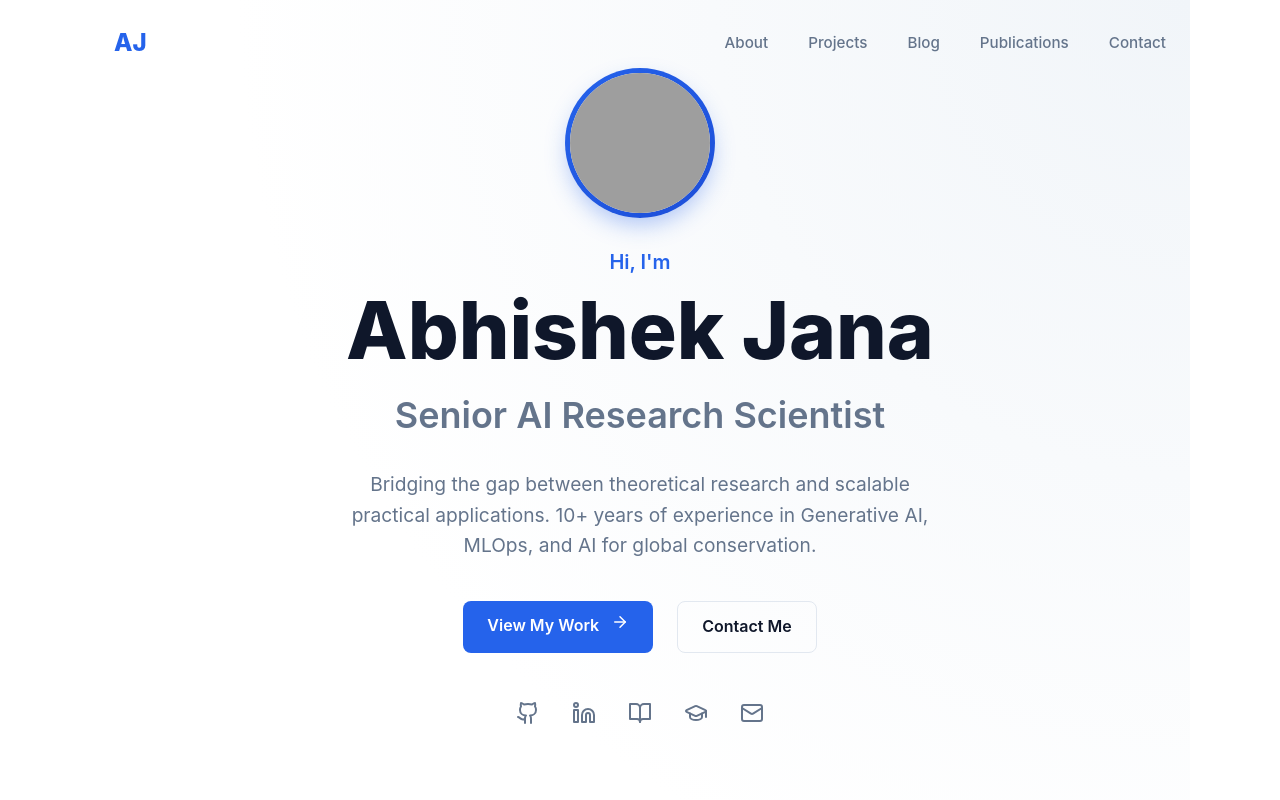
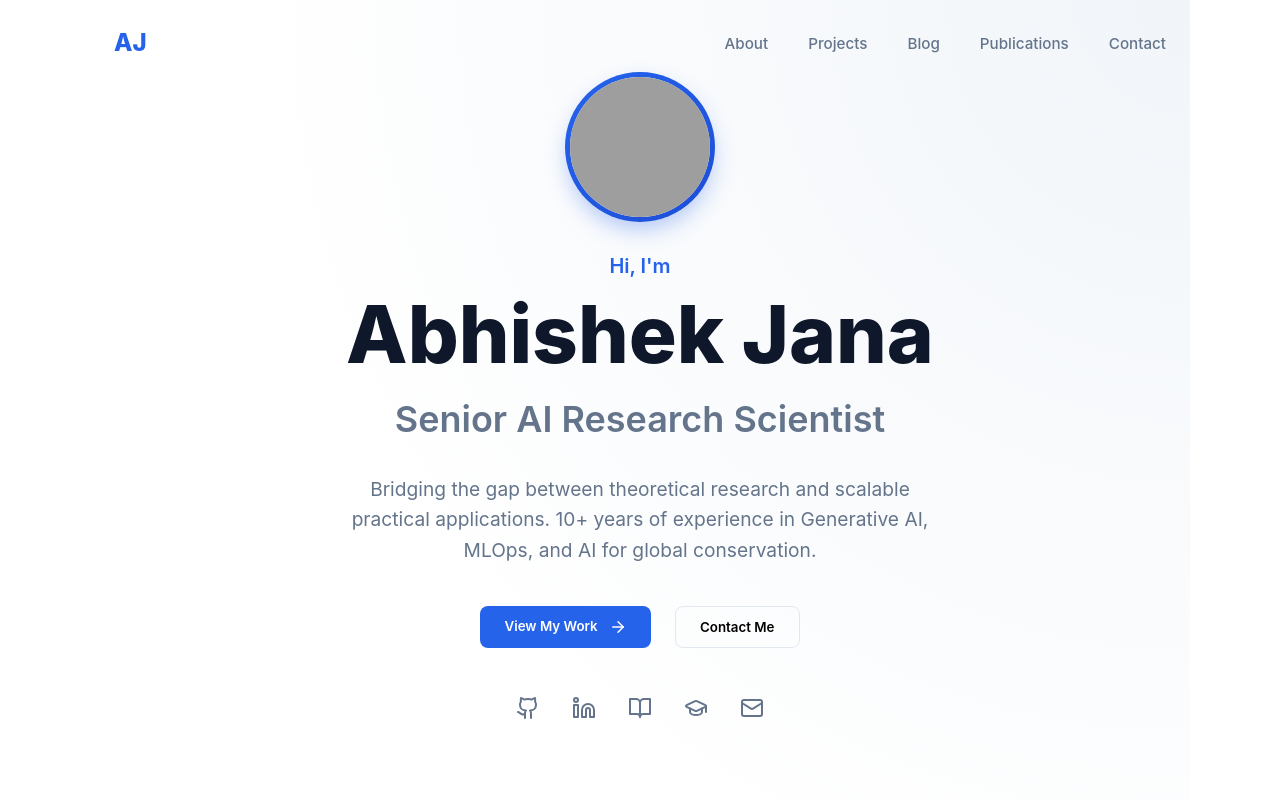
Before and after one commit to abhishek-jana/abhishek-jana.github.io, a React (Vite) app: page / in a window 1280 px wide. Shown: the top 800 px of the page. Built offline with nearby package versions, Linux system fonts and the light colour scheme; grey boxes are pictures that could not be loaded.

Commit message:
fix: Update Navbar and Hero to use programmable scroll instead of href anchors for compatibility with HashRouter

```diff
--- a/src/components/Hero.tsx
+++ b/src/components/Hero.tsx
@@ -3,6 +3,11 @@ import { ArrowRight, Github, Linkedin, Mail, GraduationCap, BookOpen } from 'luc
 import '../styles/Hero.css';
 
 const Hero = () => {
+  const handleScroll = (id: string) => {
+    const element = document.getElementById(id);
+    if (element) element.scrollIntoView({ behavior: 'smooth' });
+  };
+
   return (
     <section className="hero">
       <div className="hero-content">
@@ -19,10 +24,12 @@ const Hero = () => {
         </p>
 
         <div className="hero-actions">
-          <a href="#projects" className="btn btn-primary">
-            View My Work <ArrowRight size={18} style={{ marginLeft: '8px' }} />
-          </a>
-          <a href="#contact" className="btn btn-outline">Contact Me</a>
+          <button onClick={() => handleScroll('projects')} className="btn btn-primary" style={{ border: 'none', fontFamily: 'inherit' }}>
+            View My Work <ArrowRight size={18} style={{ marginLeft: '8px', verticalAlign: 'middle' }} />
+          </button>
+          <button onClick={() => handleScroll('contact')} className="btn btn-outline" style={{ background: 'none', fontFamily: 'inherit' }}>
+            Contact Me
+          </button>
         </div>
 
         <div className="hero-socials">
--- a/src/components/Navbar.tsx
+++ b/src/components/Navbar.tsx
@@ -1,10 +1,13 @@
 import React, { useState, useEffect } from 'react';
 import { Menu, X } from 'lucide-react';
+import { useNavigate, useLocation } from 'react-router-dom';
 import '../styles/Navbar.css';
 
 const Navbar = () => {
   const [isOpen, setIsOpen] = useState(false);
   const [scrolled, setScrolled] = useState(false);
+  const navigate = useNavigate();
+  const location = useLocation();
 
   useEffect(() => {
     const handleScroll = () => {
@@ -15,23 +18,44 @@ const Navbar = () => {
   }, []);
 
   const navLinks = [
-    { name: 'About', href: '#about' },
-    { name: 'Projects', href: '#projects' },
-    { name: 'Blog', href: '#blog' },
-    { name: 'Publications', href: '#publications' },
-    { name: 'Contact', href: '#contact' },
+    { name: 'About', id: 'about' },
+    { name: 'Projects', id: 'projects' },
+    { name: 'Blog', id: 'blog' },
+    { name: 'Publications', id: 'publications' },
+    { name: 'Contact', id: 'contact' },
   ];
+
+  const handleNavClick = (id: string) => {
+    setIsOpen(false);
+    if (location.pathname !== '/') {
+      // If we are on a blog post, navigate home first, then scroll after a delay
+      navigate('/');
+      setTimeout(() => {
+        const element = document.getElementById(id);
+        if (element) element.scrollIntoView({ behavior: 'smooth' });
+      }, 100);
+    } else {
+      // If already on home, just scroll
+      const element = document.getElementById(id);
+      if (element) element.scrollIntoView({ behavior: 'smooth' });
+    }
+  };
 
   return (
     <nav className={`navbar ${scrolled ? 'scrolled' : ''}`}>
       <div className="nav-container">
-        <a href="#" className="nav-logo">AJ</a>
+        <span onClick={() => { navigate('/'); window.scrollTo(0,0); }} className="nav-logo" style={{ cursor: 'pointer' }}>AJ</span>
 
         <div className="nav-desktop">
           {navLinks.map((link) => (
-            <a key={link.name} href={link.href} className="nav-link">
+            <button
+              key={link.name}
+              onClick={() => handleNavClick(link.id)}
+              className="nav-link"
+              style={{ background: 'none', border: 'none', cursor: 'pointer', fontFamily: 'inherit' }}
+            >
               {link.name}
-            </a>
+            </button>
           ))}
         </div>
 
@@ -43,14 +67,14 @@ const Navbar = () => {
       {isOpen && (
         <div className="nav-mobile-menu">
           {navLinks.map((link) => (
-            <a
+            <button
               key={link.name}
-              href={link.href}
+              onClick={() => handleNavClick(link.id)}
               className="nav-mobile-link"
-              onClick={() => setIsOpen(false)}
+              style={{ background: 'none', border: 'none', cursor: 'pointer', textAlign: 'left', fontFamily: 'inherit' }}
             >
               {link.name}
-            </a>
+            </button>
           ))}
         </div>
       )}
```
